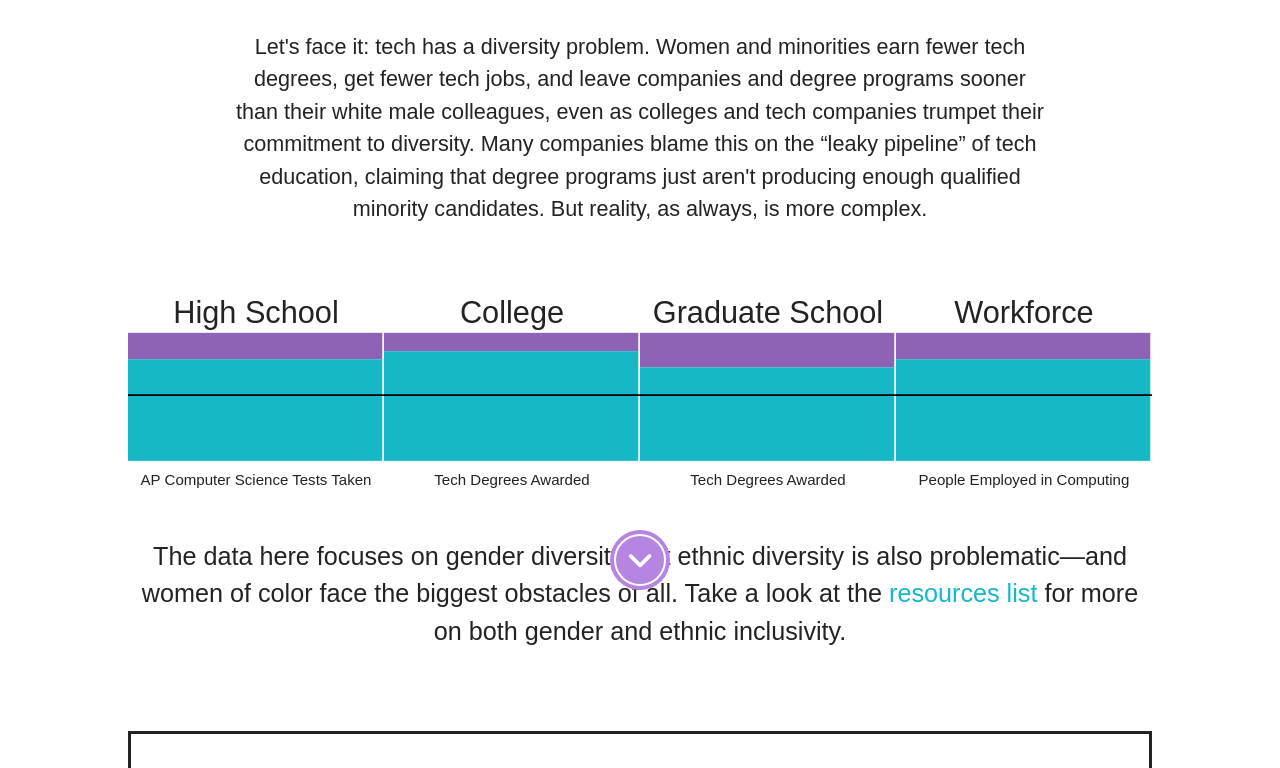
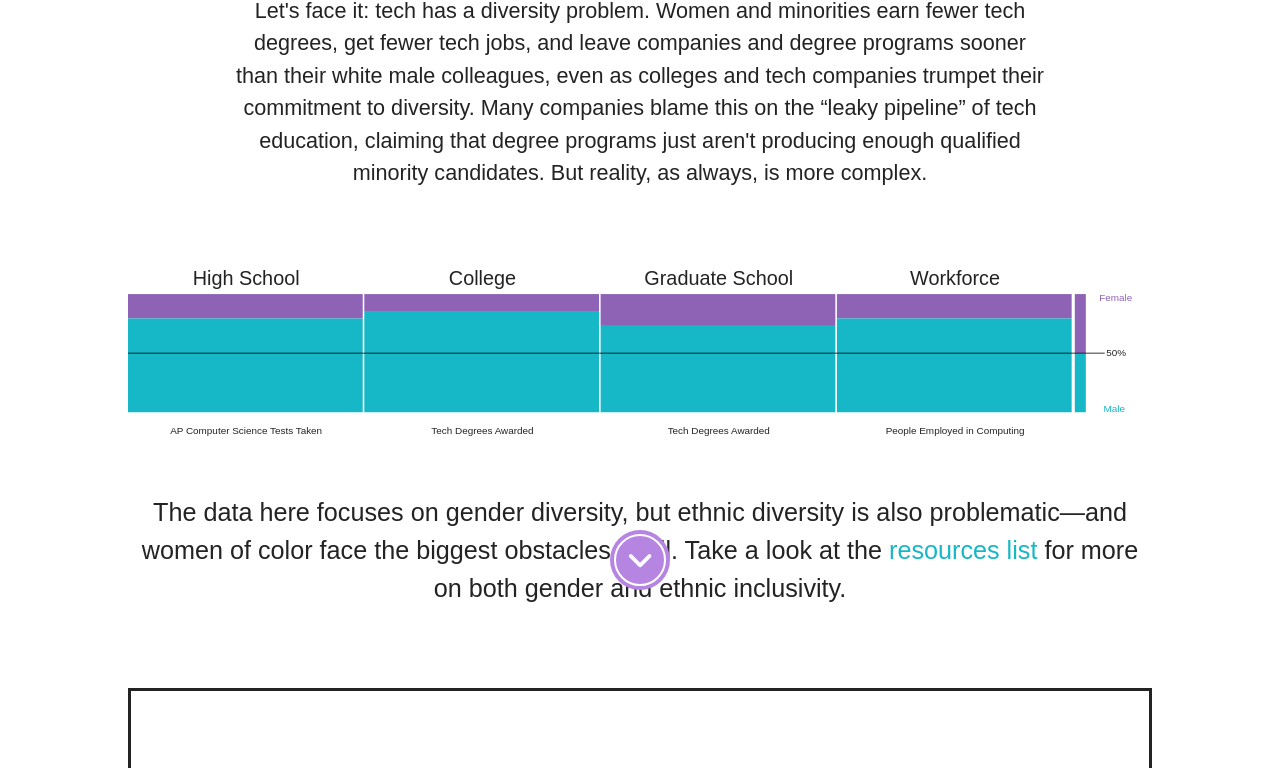
Before and after one commit to Nicholas282787728/women-in-tech, a plain HTML site: page index.html in a window 1280 px wide. Shown: the part 183-951 px from the top of the page. Drawn offline with Linux system fonts and the light colour scheme; a web font is replaced by a local one.

Commit message:
add legend to main pipeline

```diff
--- a/css/style.css
+++ b/css/style.css
@@ -20,10 +20,10 @@ html {
   padding: 0;
 }
 * + section * {
-  margin-top: 1em;
+  margin-top: 1rem;
 }
 .flex-container * + * {
-  margin-left: 1em;
+  margin-left: 1rem;
 }
 
 body {
@@ -103,6 +103,7 @@ h1 {
 .bar { stroke: black; }
 
 .small-label { font-size: 0.7em; }
+.big-label { font-size: 2em; }
 
 .svg-container {
     display: inline-block;
@@ -126,9 +127,8 @@ h1 {
 
 
 .line-primary { stroke: var(--font-color); }
-.line-secondary { stroke: var(--font-secondary); }
 .line-highlight { stroke: yellow; }
-.label-highlight { fill: blue; }
+/*.label-highlight { fill: blue; }*/
 
 
 h2 { margin-bottom: 2em;}
@@ -142,7 +142,7 @@ p + p { margin-top: 1em;}
   width: 100px;
   height: 100px;
   margin: 0 auto;
-  position: absolute;
+  position: fixed;
   bottom: 25px;
   left: 0;
   right: 0;
--- a/index.html
+++ b/index.html
@@ -73,6 +73,7 @@
 
   <aside>
     <h2>Learning How to Tech</h2>
+    <p>Information science bachelor's degrees show the same gendered split that everything else does, but information science graduate degrees don't. Goal-oriented vs. process-oriented education might be why--discuss.</p>
   </aside>
 
   <section id='grad'>
@@ -107,10 +108,12 @@
 
   <aside>
     <h2>How to Hire Qualified Women</h2>
+    <p>ACTUALLY HIRE MORE WOMEN. [Real discussion: diversity hiring policies, link to company diversity reports]</p>
   </aside>
 
   <section id='resources'>
     <h1>Resources</h1>
+    <p>Things from lit review, media reports, etc. Include data links, diversity groups, more company policies/reports...</p>
   </section>
 
 <script src='js/d3.min.js'></script>
--- a/js/draw.js
+++ b/js/draw.js
@@ -89,12 +89,12 @@ function drawPipe() {
 
   // Set canvas variables
   var canvas = d3.select('#pipes').append('svg')
-    .attr('viewBox', '0, 0, 600, 125')
+    .attr('viewBox', '0, 0, 1300, 250')
     .attr('preserveAspectRatio', 'xMinYMin meet')
     .classed("svg-content", true);
-  var groupWidth = 150;
-  var gutterWidth = 1;
-  var pipeHeight = 75;
+  var groupWidth = 300;
+  var gutterWidth = 2;
+  var pipeHeight = 150;
 
 
   // Create pipe segments for each group
@@ -103,15 +103,16 @@ function drawPipe() {
     .append('g')
     .classed('pipe', 'true')
     .attr('transform', function(d,i) {
-      return 'translate('+ i * groupWidth +',20)';
+      return 'translate('+ i * groupWidth +',40)';
     });
 
 
   // Add top label
   groups.append('text').text(function(d) { return d.label; })
+    .classed('big-label', true)
     .attr('text-anchor', 'middle')
     .attr('x', groupWidth / 2)
-    .attr('y', -5);
+    .attr('y', -10);
 
   // Add female pipe segment
   groups.append('rect')
@@ -137,25 +138,112 @@ function drawPipe() {
   groups.append('text').text(function(d) { return d.description; })
     .attr('text-anchor', 'middle')
     .attr('x', groupWidth / 2)
-    .attr('y', pipeHeight + 15)
-    .classed('small-label', 'true');
+    .attr('y', pipeHeight + 30);
+
+  // Add legend
+  var legends = canvas.append('g')
+    .attr('transform', 'translate(0, '+ (40+gutterWidth) +')');
+
+  // Add female legends
+  var fLegend = legends.append('rect')
+    .classed('female', true)
+    .attr('x', groupWidth * overviewData.length + gutterWidth)
+    .attr('width', 14)
+    .attr('height', pipeHeight/2);
+  var fLabel = legends.append('text')
+    .classed('small-label', true).classed('female', true)
+    .attr('x', groupWidth * overviewData.length + 54)
+    .attr('text-anchor', 'middle')
+    .attr('y', 20)
+    .attr('alignment-baseline', 'middle');
+  legends.append('text').classed('small-label', true).classed('female', true)
+    .text('Female')
+    .attr('x', groupWidth * overviewData.length + 54)
+    .attr('text-anchor', 'middle')
+    .attr('alignment-baseline', 'hanging');
+
+  // Add male legends
+  var mLegend = legends.append('g')
+    .append('rect')
+    .classed('male', true)
+    .attr('x', groupWidth * overviewData.length + gutterWidth)
+    .attr('y', pipeHeight/2)
+    .attr('width', 14)
+    .attr('height', pipeHeight/2);
+  var mLabel = legends.append('text')
+    .classed('small-label', true).classed('male', true)
+    .attr('x', groupWidth * overviewData.length + 54)
+    .attr('text-anchor', 'middle')
+    .attr('y', pipeHeight/2 + 40)
+    .attr('alignment-baseline', 'middle');
+  legends.append('text').classed('small-label', true).classed('male', true)
+    .text('Male')
+    .attr('x', groupWidth * overviewData.length + 52)
+    .attr('y', pipeHeight)
+    .attr('text-anchor', 'middle');
 
   // Add 50% line
-  groups.append('line')
+  legends.append('line')
     .attr('x1', 0)
-    .attr('x2', groupWidth)
+    .attr('x2', 1240)
     .attr('y1', pipeHeight / 2)
     .attr('y2', pipeHeight / 2)
     .attr('stroke', 'black');
+  legends.append('text').classed('small-label', true)
+    .text('50%')
+    .attr('x', 1240+gutterWidth)
+    .attr('y', pipeHeight / 2)
+    .attr('alignment-baseline', 'middle');
 
-  groups.selectAll('text.small-label').call(wrapText, groupWidth);
+  groups.selectAll('text').call(wrapText, groupWidth);
+
+  function resetLegend() {
+    canvas.selectAll('.interactive').remove();
+    fLegend.transition().duration(250)
+      .attr('height', pipeHeight/2);
+    fLabel.text('');
+    mLegend.transition().duration(250)
+      .attr('y', pipeHeight/2).attr('height', pipeHeight/2);
+    mLabel.text('');
+  }
+
+  canvas.on('mousemove', function() {
+    // Remove existing lines/labels
+    canvas.selectAll('.interactive').remove();
+
+    // Save current mouse height (snap to graph wall)
+    var coordinates = d3.mouse(this);
+    var realMouseY = coordinates[1]; // use this for drawing
+    // Pipe is offset by 40px
+    var adjustedMouseY = realMouseY - 40; // use this for calculating
+    if (adjustedMouseY > pipeHeight || adjustedMouseY < 0) {
+    //  resetLegend();
+      return;
+    }
+
+    // Add line at current mouse height
+    canvas.append('line')
+      .attr('x1', 0)
+      .attr('x2', 1220)
+      .attr('y1', realMouseY)
+      .attr('y2', realMouseY)
+      .classed('line-highlight', true)
+      .classed('interactive', true);
+
+    // Adjust legend height to match current mouse height
+    fLegend.attr('height', adjustedMouseY);
+    mLegend.attr('y', adjustedMouseY).attr('height', pipeHeight - adjustedMouseY);
+
+    // Adjust percentages to match current mouse height
+    fLabel.text(Math.round(1000 * adjustedMouseY / pipeHeight)/10);
+    mLabel.text(Math.round(1000 - Math.round(1000 * adjustedMouseY / pipeHeight))/10);
+  })
+  .on('mouseleave', resetLegend);
 }
 
 document.addEventListener('scroll', function() {
   var arrow = document.querySelector('.arrow-container');
   if (document.body.scrollTop < arrow.offsetTop) {
     arrow.style.opacity = 1 - (document.body.scrollTop / arrow.offsetTop);
-    console.log(document.body.scrollTop / arrow.offsetTop);
-    console.log('Scrolling!');
   }
 });
--- a/js/drawCategory.js
+++ b/js/drawCategory.js
@@ -58,9 +58,6 @@ function plotByCategory(canvasId, groupData, options={}) {
 
   // Set up canvas variables
   var canvas = d3.select('#'+canvasId);
-  var testSVG = d3.select('#'+canvasId+' svg');
-  console.log(testSVG);
-  if (testSVG) console.log('Something here!');
   var svg = canvas.append('svg')
     .attr('viewBox', '0 0 '+options.graphWidth+' '+ options.graphHeight)
     .classed('svg-content', 'true');
--- a/js/drawYears.js
+++ b/js/drawYears.js
@@ -136,9 +136,9 @@ function plotByYear(canvasId, groupData) {
     });
 
   // Add click handlers
-  bars.on('click', function(d) {
-    var group = canvasId.split('-')[0];
-    plotByCategory(group+'-group',
-      groupData.filter(function(y) { return y.year == d.key; }));
-  });
+  // bars.on('click', function(d) {
+  //   var group = canvasId.split('-')[0];
+  //   plotByCategory(group+'-group',
+  //     groupData.filter(function(y) { return y.year == d.key; }));
+  // });
 }
```
